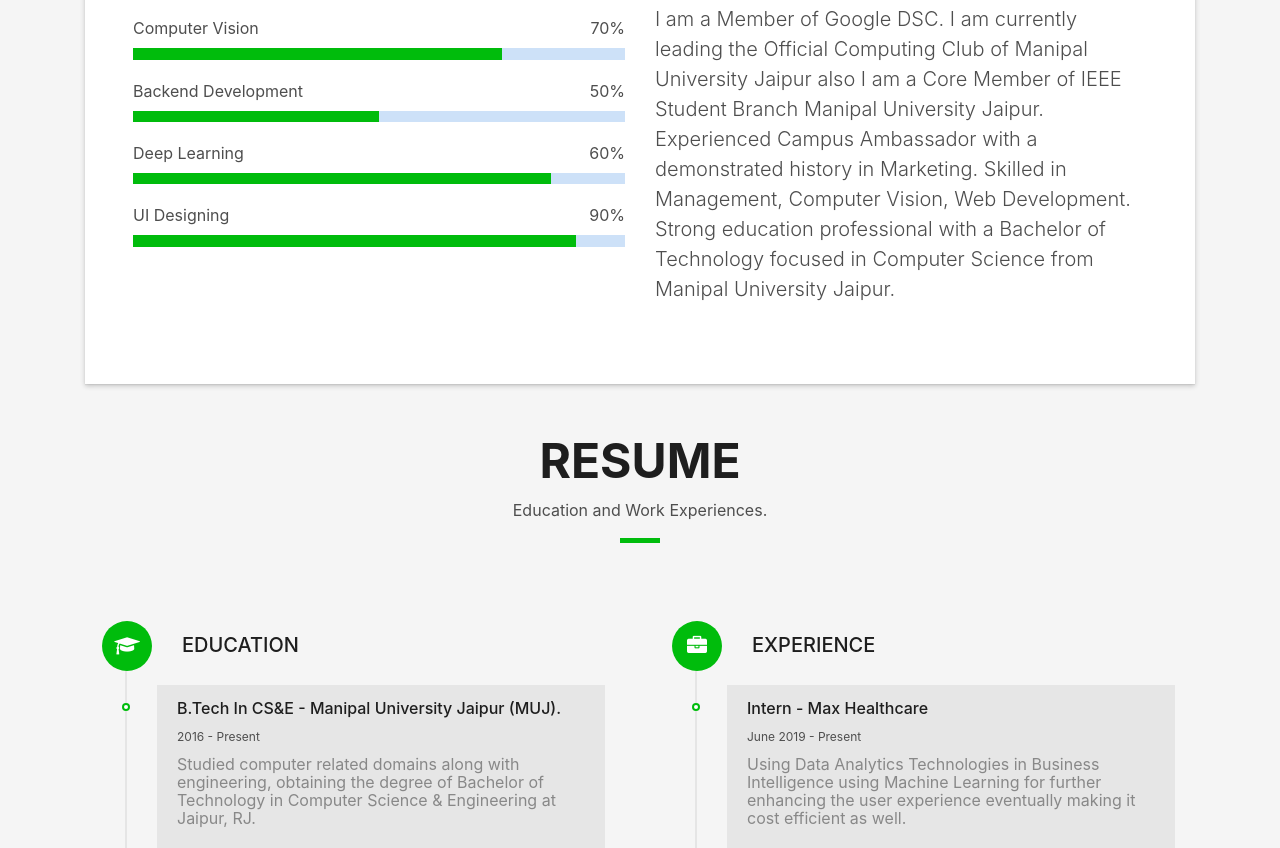
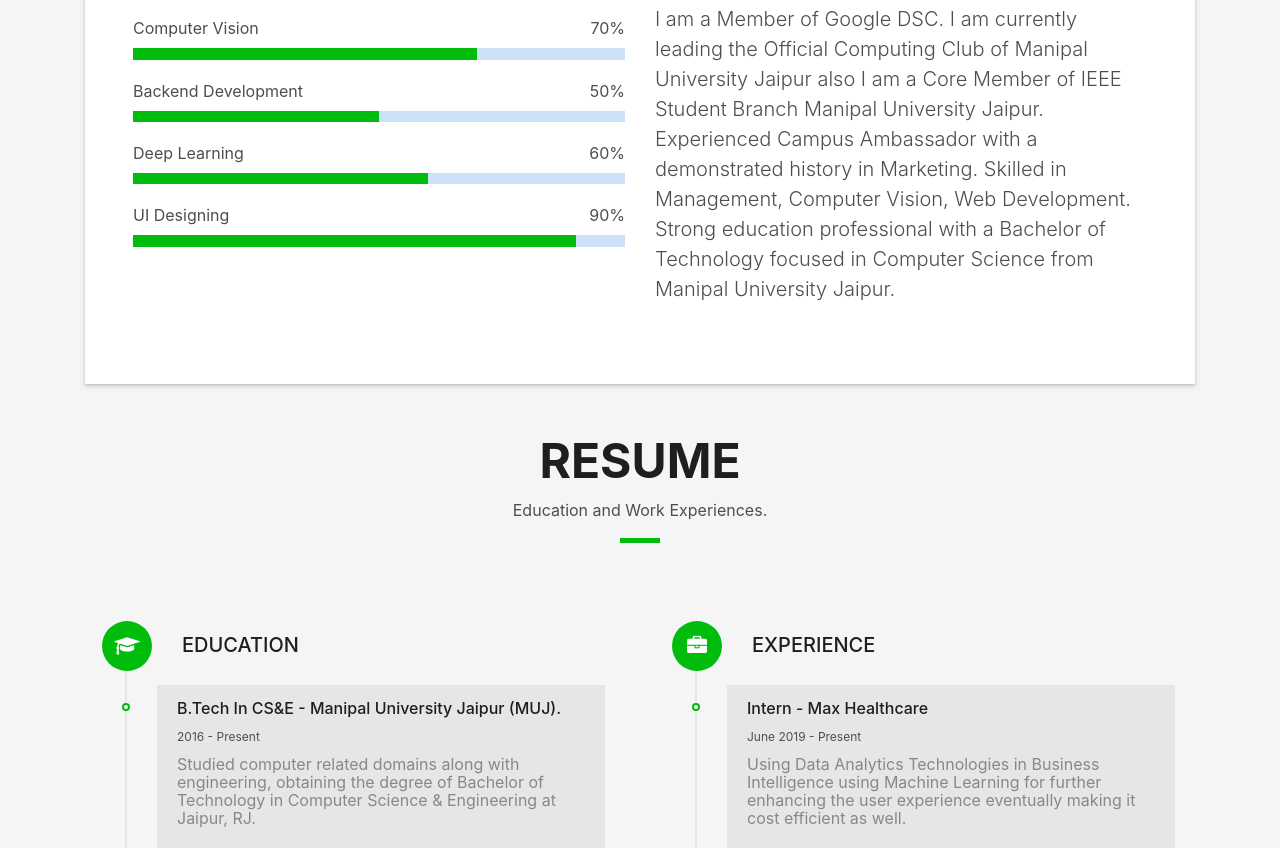
Before and after one commit to ivaibhavkr/ivaibhavkr.github.io, a plain HTML site: page index.html in a window 1280 px wide. Shown: the part 1236-2084 px from the top of the page. Drawn offline with Linux system fonts and the light colour scheme; files whose address does not match are found by name.

Commit message:
Update index.html

```diff
--- a/index.html
+++ b/index.html
@@ -122,7 +122,7 @@
                   </div>
                   <span>Computer Vision</span> <span class="pull-right">70%</span>
                   <div class="progress">
-                    <div class="progress-bar" role="progressbar" style="width: 75%" aria-valuenow="75" aria-valuemin="0"
+                    <div class="progress-bar" role="progressbar" style="width: 70%" aria-valuenow="75" aria-valuemin="0"
                       aria-valuemax="100"></div>
                   </div>
                   <span>Backend Development</span> <span class="pull-right">50%</span>
@@ -132,7 +132,7 @@
                   </div>
                   <span>Deep Learning</span> <span class="pull-right">60%</span>
                   <div class="progress">
-                    <div class="progress-bar" role="progressbar" style="width: 85%;" aria-valuenow="85" aria-valuemin="0"
+                    <div class="progress-bar" role="progressbar" style="width: 60%;" aria-valuenow="85" aria-valuemin="0"
                       aria-valuemax="100"></div>
                   </div>
                   <span>UI Designing</span> <span class="pull-right">90%</span>
```
